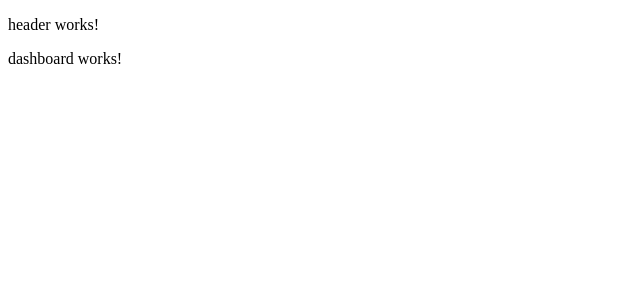
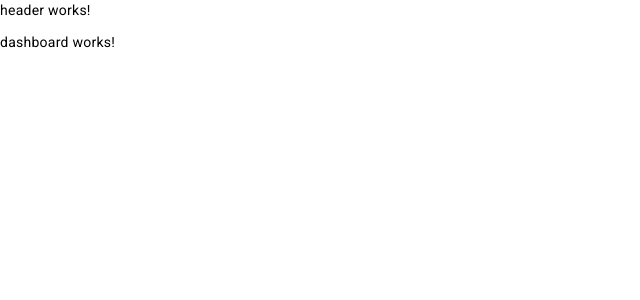
Before and after one commit to GalvezDevelopment/ecommerce-login, an Angular app: page / in a window 1280 px wide. Shown: the top 300 px of the page, without its empty margins (0-640 px from the left). Built offline with nearby package versions, Linux system fonts and the light colour scheme.

Commit message:
Angular Material and Bootstrap installed

```diff
--- a/angular.json
+++ b/angular.json
@@ -37,6 +37,7 @@
               "src/assets"
             ],
             "styles": [
+              "@angular/material/prebuilt-themes/purple-green.css",
               "src/styles.scss"
             ],
             "scripts": []
@@ -97,6 +98,7 @@
               "src/assets"
             ],
             "styles": [
+              "@angular/material/prebuilt-themes/purple-green.css",
               "src/styles.scss"
             ],
             "scripts": []
--- a/package.json
+++ b/package.json
@@ -11,13 +11,16 @@
   "private": true,
   "dependencies": {
     "@angular/animations": "^17.1.0",
+    "@angular/cdk": "^17.2.1",
     "@angular/common": "^17.1.0",
     "@angular/compiler": "^17.1.0",
     "@angular/core": "^17.1.0",
     "@angular/forms": "^17.1.0",
+    "@angular/material": "^17.2.1",
     "@angular/platform-browser": "^17.1.0",
     "@angular/platform-browser-dynamic": "^17.1.0",
     "@angular/router": "^17.1.0",
+    "bootstrap": "^5.3.3",
     "rxjs": "~7.8.0",
     "tslib": "^2.3.0",
     "zone.js": "~0.14.3"
--- a/src/app/app.module.ts
+++ b/src/app/app.module.ts
@@ -3,6 +3,7 @@
 
 import { AppRoutingModule } from './app-routing.module';
 import { AppComponent } from './app.component';
+import { provideAnimationsAsync } from '@angular/platform-browser/animations/async';
 
 @NgModule({
   declarations: [
@@ -12,7 +13,9 @@
     BrowserModule,
     AppRoutingModule
   ],
-  providers: [],
+  providers: [
+    provideAnimationsAsync()
+  ],
   bootstrap: [AppComponent]
 })
 export class AppModule { }
--- a/src/index.html
+++ b/src/index.html
@@ -6,8 +6,10 @@
   <base href="/">
   <meta name="viewport" content="width=device-width, initial-scale=1">
   <link rel="icon" type="image/x-icon" href="favicon.ico">
+  <link href="https://fonts.googleapis.com/css2?family=Roboto:wght@300;400;500&display=swap" rel="stylesheet">
+  <link href="https://fonts.googleapis.com/icon?family=Material+Icons" rel="stylesheet">
 </head>
-<body>
+<body class="mat-typography">
   <app-root></app-root>
 </body>
 </html>
--- a/src/styles.scss
+++ b/src/styles.scss
@@ -1 +1,4 @@
 /* You can add global styles to this file, and also import other style files */
+
+html, body { height: 100%; }
+body { margin: 0; font-family: Roboto, "Helvetica Neue", sans-serif; }
```
Also changed, not shown: 1 other file (tests, documents, lock files or other folders).
